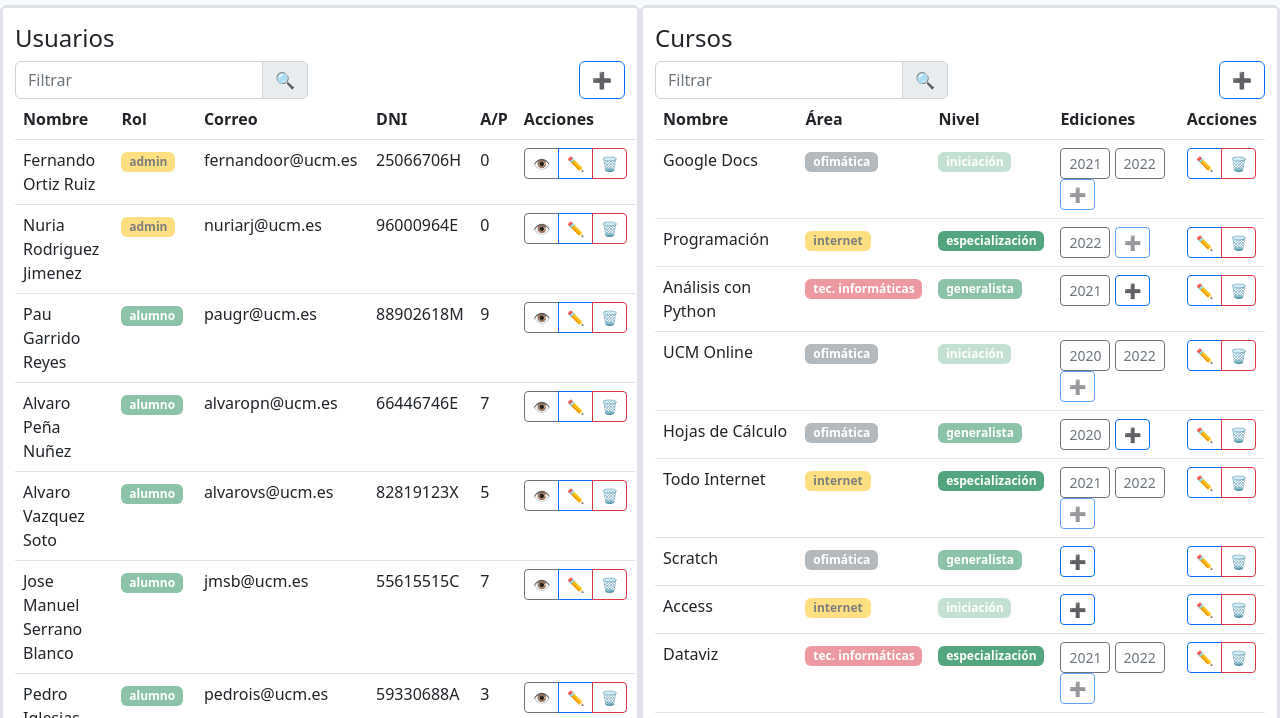
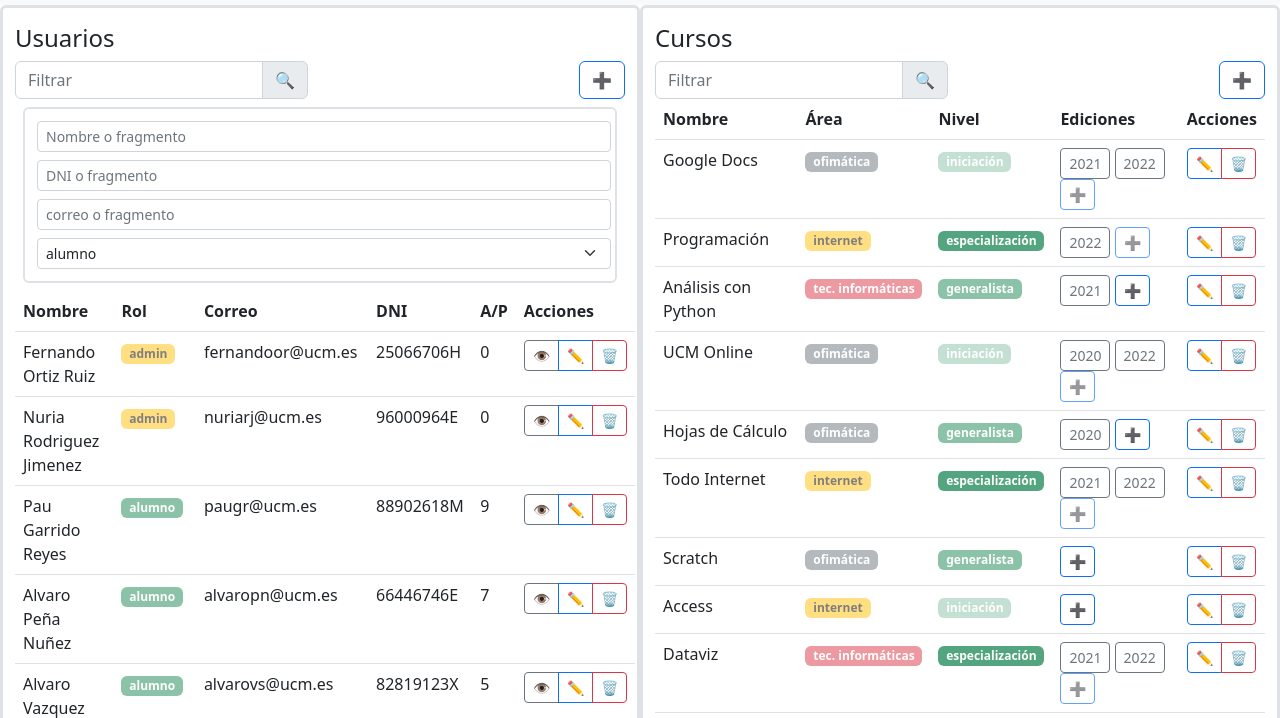
Before and after one commit to manuel-freire/iu2223, a plain HTML site: page src/static.html in a window 1280 px wide. Shown: the part 51-769 px from the top of the page. Drawn offline with Linux system fonts and the light colour scheme.

Commit message:
Fixed stray call to update

```diff
--- a/src/js/statictest.js
+++ b/src/js/statictest.js
@@ -35,7 +35,6 @@ E.bindSearch("#search-in-user-editions-input", ".user-edition-table-row");
 E.bindSortColumn("tr>th");
 
 // cosas que exponemos para poder usarlas desde la consola
-window.update = update;
 window.Cm = Cm;
 window.V = V;
 window.E = E;
--- a/src/static.html
+++ b/src/static.html
@@ -60,6 +60,17 @@
                     <div class="col text-end">
                         <button title="Crea un nuevo usuario" class="add-user btn btn-outline-primary">➕</button>
                     </div>
+                </div>
+
+                <div id="filter-in-users" class="m-2 row p-2 border border-2 rounded">
+                    <input type="search" name="name" class="col-md-8 m-1  form-control form-control-sm" name="" placeholder="Nombre o fragmento">
+                    <input type="search" name="dni" class="col-md-4 m-1 form-control form-control-sm" placeholder="DNI o fragmento">
+                    <input type="search" name="email" class="col-md-6 m-1 form-control form-control-sm" placeholder="correo o fragmento">
+                    <select name="rol" class="col-md-6 m-1 form-select form-select-sm">
+                        <option value="admin">admin</option>
+                        <option value="alumno" selected>alumno</option>
+                        <option value="profesor">profesor</option>
+                    </select>
                 </div>
 
                 <table class="table">
```
